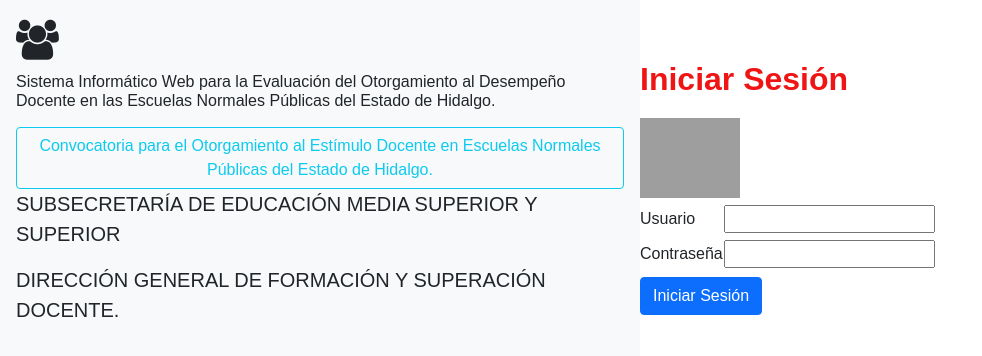
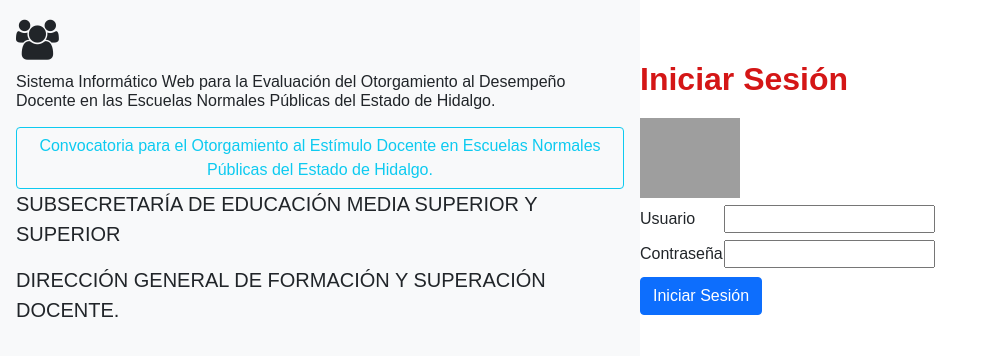
Before and after one commit to eamarquezh/software_evaluador, a PHP site: page / in a window 1280 px wide. Shown: the part 176-532 px from the top of the page, without its empty margins (0-982 px from the left). Run offline with PHP 8.4, Linux system fonts and the light colour scheme; grey boxes are pictures that could not be loaded.

Commit message:
Update style.css

```diff
--- a/style.css
+++ b/style.css
@@ -34,7 +34,7 @@ body{
 }
  h2{
     font-size: 2em;
-    color: #F01515;
+    color: #d41616;
     margin: 20px 0;
     font-weight: bold;
 }
```
